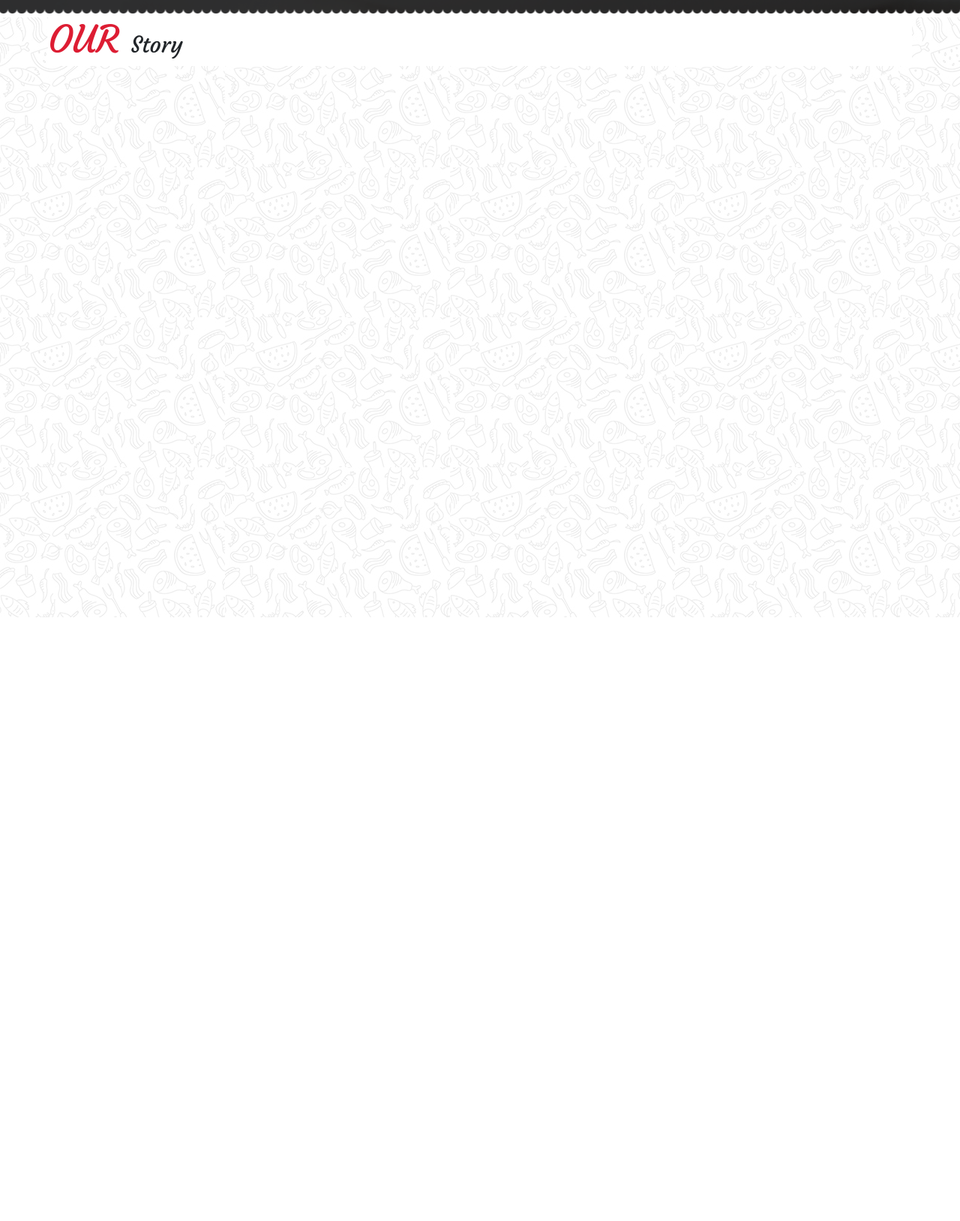
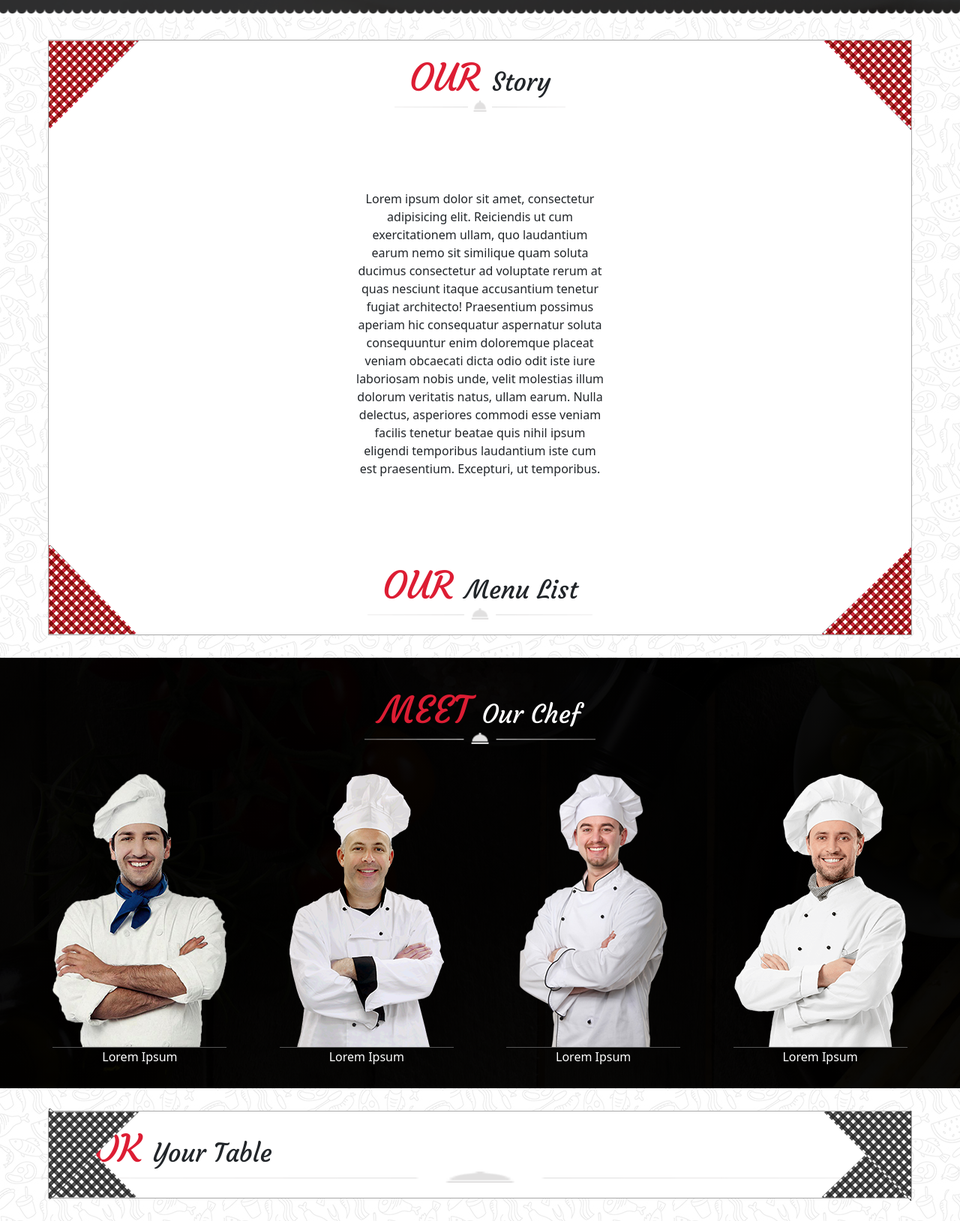
Before and after one commit to Nelnaji/git_bootstrap_les_chefs_14, a website: page index.html in a window 1280 px wide. Shown: the part 793-2421 px from the top of the page at 75% size. Before the commit the page ends 1616 px from the top, so only its background shows below. Drawn offline with nearby package versions, Linux system fonts and the light colour scheme.

Commit message:
finished chef section and half of about, working on booking and our blog

```diff
--- a/index.html
+++ b/index.html
@@ -1,15 +1,17 @@
 <!DOCTYPE html>
 <html lang="en">
-
   <head>
-    <meta charset="UTF-8">
-    <meta http-equiv="X-UA-Compatible" content="IE=edge">
-    <meta name="viewport" content="width=device-width, initial-scale=1.0">
+    <meta charset="UTF-8" />
+    <meta http-equiv="X-UA-Compatible" content="IE=edge" />
+    <meta name="viewport" content="width=device-width, initial-scale=1.0" />
     <!-- lien vers le css -->
-    <link rel="stylesheet" href="./public/css/app.css">
+    <link rel="stylesheet" href="./public/css/app.css" />
 
     <title>Les chefs</title>
-    <script src="./node_modules/@popperjs/core/dist/umd/popper.js" defer></script>
+    <script
+      src="./node_modules/@popperjs/core/dist/umd/popper.js"
+      defer
+    ></script>
     <script src="./node_modules/bootstrap/dist/js/bootstrap.js" defer></script>
   </head>
 
@@ -17,7 +19,6 @@
     <!-- j'utilise au plus possible la convention BEM pour nommer mes .classes et #ID's -->
     <!-- le .header contient l'image en background la nav le h1, en gros toute la section Hero -->
     <header class="header header__bg-img">
-
       <!-- Navigation principale en flex-box le code de styling ce trouve dans le header.scss -->
 
       <nav class="header__nav">
@@ -29,8 +30,9 @@
           <a href="#" class="header__nav-box-link">team</a>
         </div>
 
-            <a class="header__nav-logo-link" href=""><img class="header__nav-logo" src="./public/img/logo.png"
-                    alt=""></a>
+        <a class="header__nav-logo-link" href=""
+          ><img class="header__nav-logo" src="./public/img/logo.png" alt=""
+        /></a>
         <!-- les 4 derniers liens de la nav -->
         <div class="header__nav-box">
           <a href="#" class="header__nav-box-link">reservation</a>
@@ -40,87 +42,204 @@
         </div>
       </nav>
 
-
       <!-- Le hero contient le H1, les boutons cta, ainsi que les boutons du carousels -->
       <div class="hero">
-
-            <div id="carouselExampleIndicators" class="carousel slide" data-bs-ride="carousel">
-
+        <div
+          id="carouselExampleIndicators"
+          class="carousel slide"
+          data-bs-ride="carousel"
+        >
           <div class="carousel-inner">
             <div class="carousel-item active">
-                        <h1 class="heading__primary">Whatever your
-                            <span class="heading__primary-occasion">occasion, </span><span
-                                class="heading__primary-taste">taste
-                            </span><span class="heading__primary-makes">makes </span>it one to
-                            <span class="heading__primary-remember">remember!</span>
+              <h1 class="heading__primary">
+                <span>
+                  Whatever your
+                  <b class="heading__primary-occasion">occasion, </b>
+                </span>
+                <span>
+                  <b class="heading__primary-taste">taste </b
+                  ><b class="heading__primary-makes">makes </b>it
+                </span>
+                <span>
+                  one to
+                  <b class="heading__primary-remember">remember!</b>
+                </span>
               </h1>
-
             </div>
             <div class="carousel-item">
-                        <h1 class="heading__primary">Whatever your
-                            <span class="heading__primary-occasion">occasion, </span><span
-                                class="heading__primary-taste">taste
-                            </span><span class="heading__primary-makes">makes </span>it one to
-                            <span class="heading__primary-remember">remember!</span>
+              <h1 class="heading__primary">
+                <span>
+                  Whatever your
+                  <b class="heading__primary-occasion">occasion, </b>
+                </span>
+                <span>
+                  <b class="heading__primary-taste">taste </b
+                  ><b class="heading__primary-makes">makes </b>it
+                </span>
+                <span>
+                  one to
+                  <b class="heading__primary-remember">remember!</b>
+                </span>
               </h1>
-
             </div>
             <div class="carousel-item">
-                        <h1 class="heading__primary">Whatever your
-                            <span class="heading__primary-occasion">occasion, </span><span
-                                class="heading__primary-taste">taste
-                            </span><span class="heading__primary-makes">makes </span>it one to
-                            <span class="heading__primary-remember">remember!</span>
+              <h1 class="heading__primary">
+                <span>
+                  Whatever your
+                  <b class="heading__primary-occasion">occasion, </b>
+                </span>
+                <span>
+                  <b class="heading__primary-taste">taste </b
+                  ><b class="heading__primary-makes">makes </b>it
+                </span>
+                <span>
+                  one to
+                  <b class="heading__primary-remember">remember!</b>
+                </span>
               </h1>
-
             </div>
           </div>
-
         </div>
         <div class="hero__btn-box">
-                <button><a class=" hero__btn-link hero__btn-link-purchase" href="#">purchase theme</a></button>
-                <button><a class=" hero__btn-link hero__btn-link-more" href="#">learn more</a></button>
+          <button>
+            <a class="hero__btn-link hero__btn-link-purchase" href="#"
+              >purchase theme</a
+            >
+          </button>
+          <button>
+            <a class="hero__btn-link hero__btn-link-more" href="#"
+              >learn more</a
+            >
+          </button>
         </div>
         <div class="carousel-indicators">
-                <button type="button" data-bs-target="#carouselExampleIndicators" data-bs-slide-to="0" class="active"
-                    aria-current="true" aria-label="Slide 1"></button>
-                <button type="button" data-bs-target="#carouselExampleIndicators" data-bs-slide-to="1"
-                    aria-label="Slide 2"></button>
-                <button type="button" data-bs-target="#carouselExampleIndicators" data-bs-slide-to="2"
-                    aria-label="Slide 3"></button>
+          <button
+            type="button"
+            data-bs-target="#carouselExampleIndicators"
+            data-bs-slide-to="0"
+            class="active"
+            aria-current="true"
+            aria-label="Slide 1"
+          ></button>
+          <button
+            type="button"
+            data-bs-target="#carouselExampleIndicators"
+            data-bs-slide-to="1"
+            aria-label="Slide 2"
+          ></button>
+          <button
+            type="button"
+            data-bs-target="#carouselExampleIndicators"
+            data-bs-slide-to="2"
+            aria-label="Slide 3"
+          ></button>
         </div>
         <!-- chaque effet de mot est marqué par une classe correspondante, le styling de cette pertie ce trouve dans le header -->
-
-
-
       </div>
     </header>
     <main>
-        <section class="info">
-            <div class="info__container">
+      <section class="big__box">
+        <div class="big__box-container">
+          <img
+            class="img-corner-box br"
+            src="./public/img/box-bottom_right.png"
+            alt=""
+          />
+          <img
+            class="img-corner-box bl"
+            src="./public/img/box-bottom-left.png"
+            alt=""
+          />
+          <img
+            class="img-corner-box tl"
+            src="./public/img/box-left-top.png"
+            alt=""
+          />
+          <img
+            class="img-corner-box tr"
+            src="./public/img/box-right-top.png"
+            alt=""
+          />
           <article class="info__about">
+            <h2 class="heading__secondary">
+              <span class="heading__secondary-red">our </span>Story
+            </h2>
+            <p>
+              Lorem ipsum dolor sit amet, consectetur adipisicing elit.
+              Reiciendis ut cum exercitationem ullam, quo laudantium earum nemo
+              sit similique quam soluta ducimus consectetur ad voluptate rerum
+              at quas nesciunt itaque accusantium tenetur fugiat architecto!
+              Praesentium possimus aperiam hic consequatur aspernatur soluta
+              consequuntur enim doloremque placeat veniam obcaecati dicta odio
+              odit iste iure laboriosam nobis unde, velit molestias illum
+              dolorum veritatis natus, ullam earum. Nulla delectus, asperiores
+              commodi esse veniam facilis tenetur beatae quis nihil ipsum
+              eligendi temporibus laudantium iste cum est praesentium.
+              Excepturi, ut temporibus.
+            </p>
+            <h2 class="heading__secondary">
+              <span class="heading__secondary-red">our </span>Menu List
+            </h2>
+          </article>
+          <article class="info__menu"></article>
+        </div>
+      </section>
+      <section class="chef">
+        <h2 class="heading__secondary">
+          <span class="heading__secondary-red">meet </span>Our Chef
+        </h2>
 
-
-                    <h2 class="heading__secondary"><span class="heading__secondary-red">our </span>Story</h2>
-
-
+        <article class="chef__box">
+          <div class="chef-person">
+            <img src="./public/img/chef1.png" alt="" />
+            <p>Lorem Ipsum</p>
+          </div>
+          <div class="chef-person">
+            <img src="./public/img/chef2.png" alt="" />
+            <p>Lorem Ipsum</p>
+          </div>
+          <div class="chef-person">
+            <img src="./public/img/chef3.png" alt="" />
+            <p>Lorem Ipsum</p>
+          </div>
+          <div class="chef-person">
+            <img src="./public/img/chef4.png" alt="" />
+            <p>Lorem Ipsum</p>
+          </div>
         </article>
-                <article class="info__menu">
-
+      </section>
+      <section class="big__box">
+        <div class="big__box-container">
+          <img
+            class="img-corner-box br"
+            src="./public/img/box-bottom_right-grey.png"
+            alt=""
+          />
+          <img
+            class="img-corner-box bl"
+            src="./public/img/box-bottom-left-grey.png"
+            alt=""
+          />
+          <img
+            class="img-corner-box tl"
+            src="./public/img/box-left-top-grey.png"
+            alt=""
+          />
+          <img
+            class="img-corner-box tr"
+            src="./public/img/box-right-top-grey.png"
+            alt=""
+          />
+          <article>
+            <h2 class="heading__secondary">
+              <span class="heading__secondary-red">book </span>Your Table
+            </h2>
           </article>
-
-
         </div>
-
       </section>
       <section></section>
       <section></section>
       <section></section>
-        <section></section>
-        <section></section>
-
     </main>
-
   </body>
-
 </html>
--- a/src/scss/_general.scss
+++ b/src/scss/_general.scss
@@ -1,7 +1,7 @@
 // les resets de la page ont utilise box-sizing inherit dans les petits cas ou nous aurions a mettre un element en content-box
 
 @use "./fonts";
-@use "./variables"as *;
+@use "./variables" as *;
 
 *,
 *:after,
@@ -9,7 +9,6 @@
   margin: 0;
   padding: 0;
   box-sizing: inherit;
-
 }
 
 html {
@@ -21,15 +20,18 @@ body {
   font-family: "Roboto", sans-serif;
 }
 
-
-
 // Styling of the secondary headings
 
 .heading__secondary {
-    text-align: center;
-    font-size: 3rem;
+  font-size: 3.4rem;
   font-family: "Courgette";
 
+  //   this add the border bottom with the image
+  border-bottom: 1.5rem solid transparent;
+  border-image-source: url(../img/decoration_line.png);
+  border-image-slice: 100 fill;
+  border-image-outset: 0 2rem;
+  margin: 2rem 0;
   .heading__secondary-red {
     text-transform: uppercase;
     color: $red;
--- a/src/scss/app.scss
+++ b/src/scss/app.scss
@@ -6,3 +6,5 @@
 @import "../../node_modules/bootstrap/scss/bootstrap.scss";
 @import "./modules/header";
 @import "./modules/info";
+@import "./modules/chef";
+@import "./modules/components/index.";
--- /dev/null
+++ b/src/scss/modules/_chef.scss
@@ -0,0 +1,28 @@
+.chef {
+  display: flex;
+  flex-direction: column;
+  gap: 2rem;
+  padding: 2rem 0;
+  align-items: center;
+  background-image: linear-gradient(rgba(0, 0, 0, 0.8), rgba(0, 0, 0, 0.8)),
+    url(../img/team_background.jpg);
+  background-size: cover;
+  .heading__secondary {
+    color: $white;
+  }
+  .chef__box {
+    width: 100%;
+    display: flex;
+    text-align: center;
+    justify-content: space-evenly;
+  }
+}
+.chef-person {
+  img {
+    border-bottom: 1px solid $b-grey-d;
+  }
+  p {
+    font-size: 1.6rem;
+    color: $white;
+  }
+}
--- a/src/scss/modules/_info.scss
+++ b/src/scss/modules/_info.scss
@@ -1,20 +1,14 @@
-.info {
-    height: 100vh;
-    background-image:
-        url(../img/main_bg.jpg);
-
-    .info__container {
-        width: 90%;
-        margin-inline: auto;
-        position: relative;
-        display: flex;
-        background-color: $white;
-
-        .info__about {
-            display: flex;
-            align-items: center;
-        }
-    }
-
-
+// centrage du text
+.info__about {
+  display: flex;
+  align-items: center;
+  justify-content: center;
+  flex-direction: column;
+  text-align: center;
+  gap: 2rem;
+  p {
+    font-size: 1.6rem;
+    width: 40%;
+    padding: 6.4rem;
+  }
 }
--- /dev/null
+++ b/src/scss/modules/components/_big__box.scss
@@ -0,0 +1,31 @@
+.big__box {
+  background-image: url(../img/main_bg.jpg);
+  padding: 3rem 0;
+
+  .big__box-container {
+    width: 90%;
+    margin-inline: auto;
+    position: relative;
+    background-color: $white;
+    border: 1px solid $b-grey;
+    .img-corner-box {
+      position: absolute;
+    }
+    .br {
+      bottom: 0;
+      right: 0;
+    }
+    .bl {
+      bottom: 0;
+      left: 0;
+    }
+    .tr {
+      top: 0;
+      right: 0;
+    }
+    .tl {
+      top: 0;
+      left: 0;
+    }
+  }
+}
--- /dev/null
+++ b/src/scss/modules/components/_index..scss
@@ -0,0 +1,2 @@
+@import "./big__box";
+@import "./secondary-heading";
```
Also changed, not shown: src/scss/_variables.scss (+5 -4 lines), src/scss/modules/_header.scss (+9 -23 lines), public/css/app.css, src/scss/modules/components/_secondary-heading.scss (added), src/scss/modules/menu.scss (added), 1 other file. Lines whose indentation alone changed are shown as unchanged.
